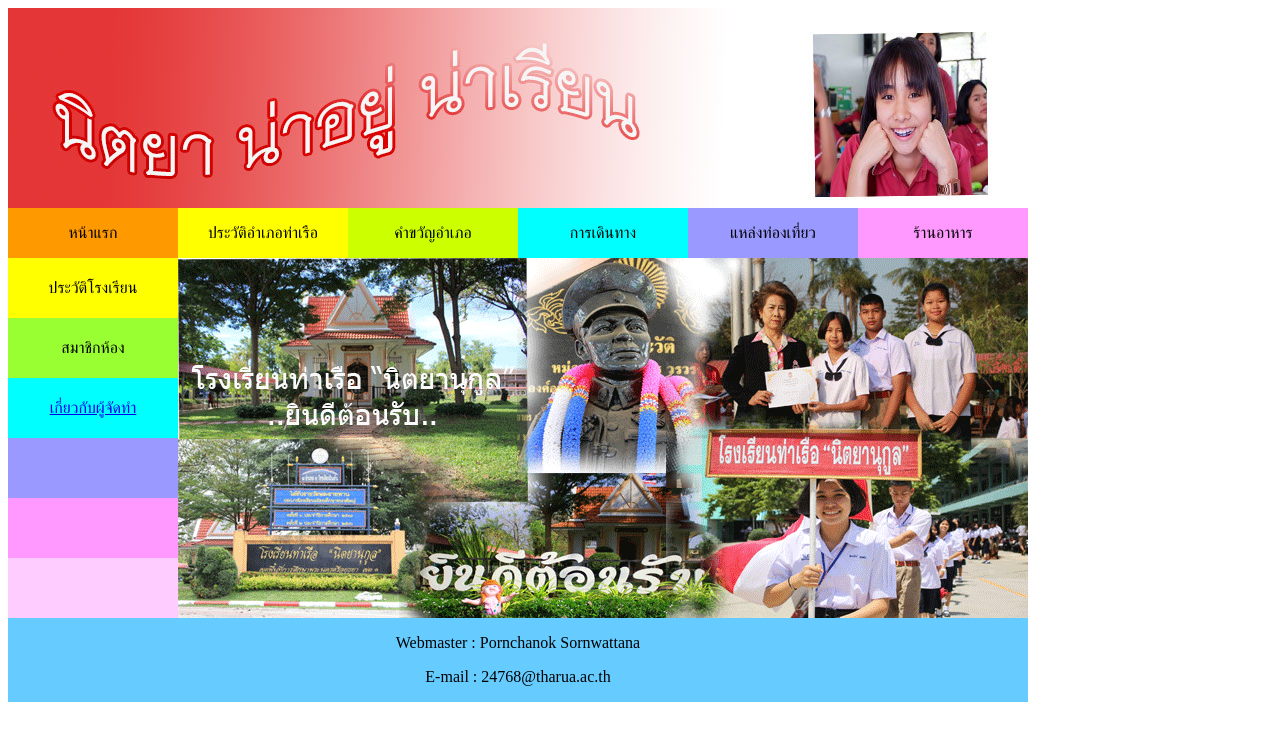
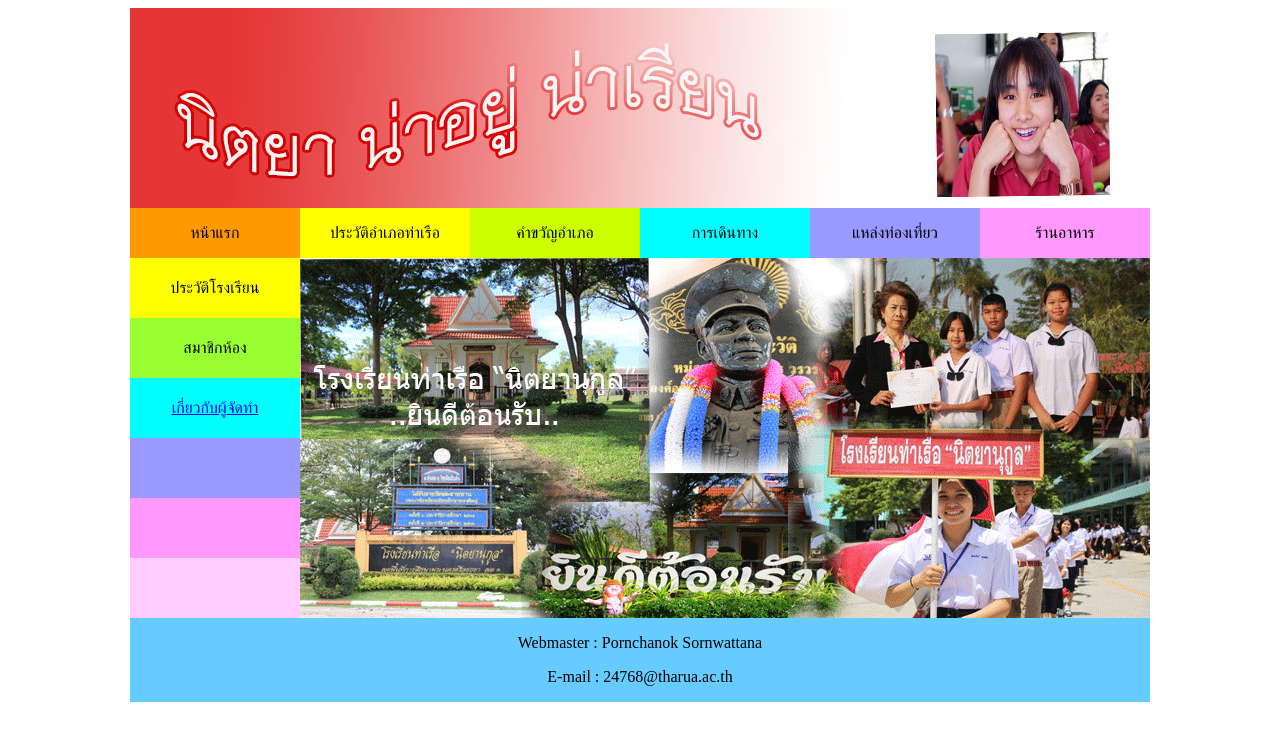
Before and after one commit to Nicezy/work4, a plain HTML site: page index.html in a window 1280 px wide. Drawn offline with Linux system fonts and the light colour scheme.

Commit message:
Add files via upload

```diff
--- a/index.html
+++ b/index.html
@@ -6,7 +6,7 @@
 </head>
 
 <body>
-<table width="1020" border="0" cellpadding="0" cellspacing="0">
+<table width="1020" border="0" align="center" cellpadding="0" cellspacing="0">
   <tr>
     <td height="200" colspan="6"><img src="header.jpg.jpg" width="1020" height="200" /></td>
   </tr>
```
